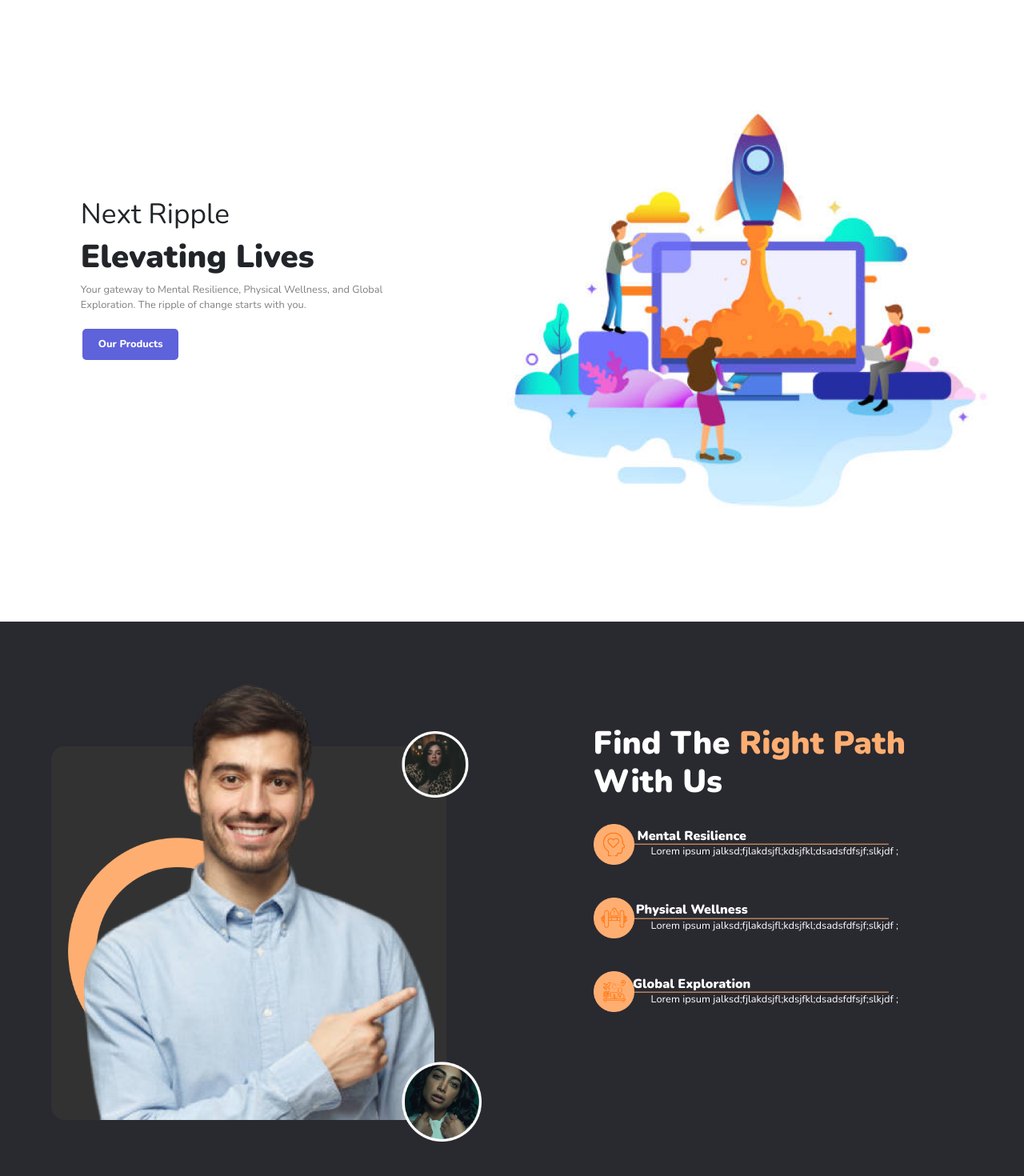
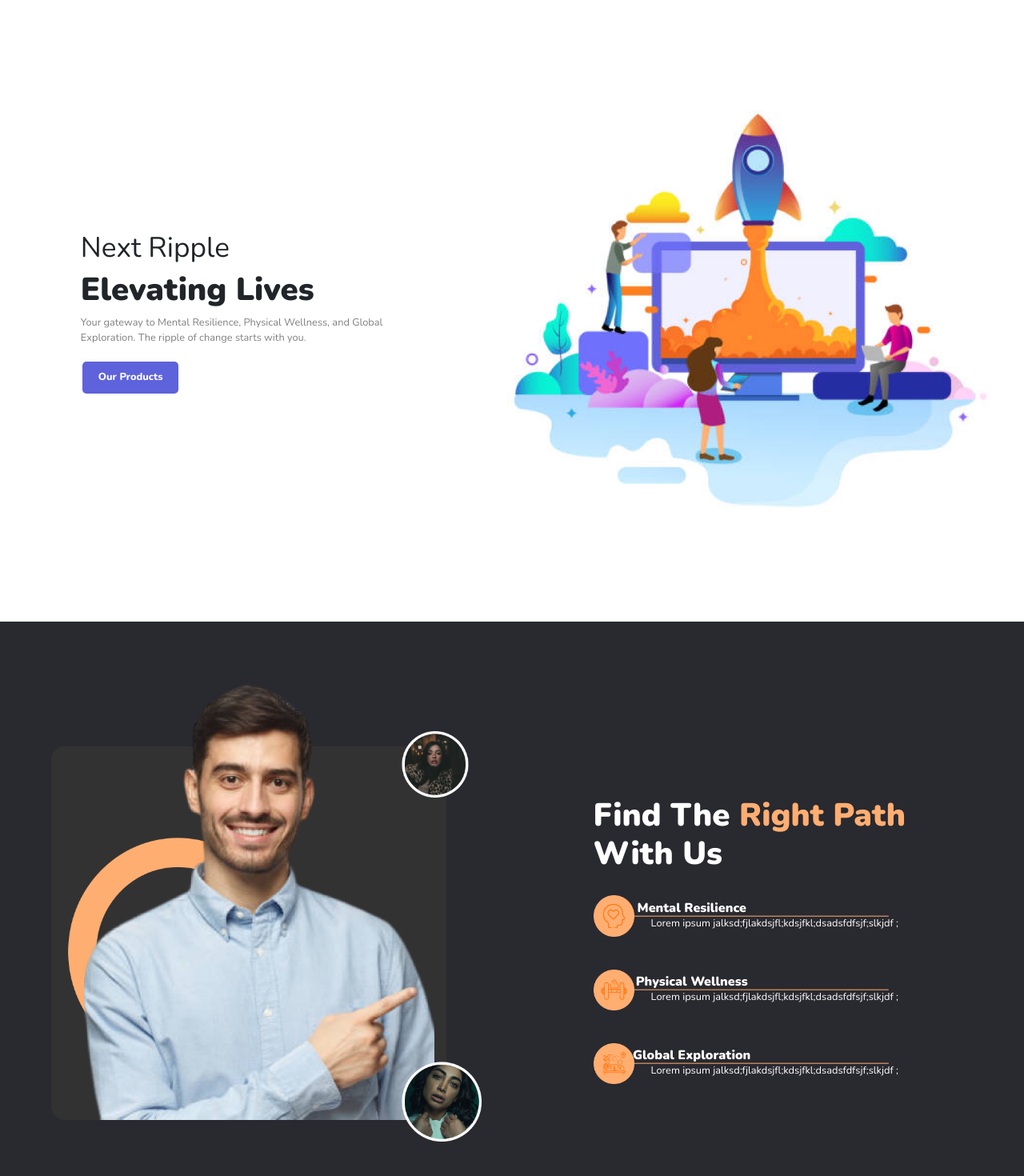
Before and after one commit to ahmeda110/NextRipple-Website, a React (Create React App) app: page / in a window 1280 px wide. Shown: the top 1470 px of the page at 80% size. Built offline with nearby package versions, Linux system fonts and the light colour scheme.

Commit message:
fixed centering divs

```diff
--- a/src/App.css
+++ b/src/App.css
@@ -45,7 +45,7 @@ p {
 }
 .home-intro {
   text-align: left;
-  padding-top: 20%;
+  padding-top: 27%;
   padding-left: 15%;
   padding-right: 10%;
   padding-bottom: 50px;
@@ -57,7 +57,7 @@ p {
 }
 
 .text-2 {
-  padding-top: 5%;
+  padding-top: 12%;
   padding-left: 10%;
   padding-right: 10%;
   padding-bottom: 50px;
```
